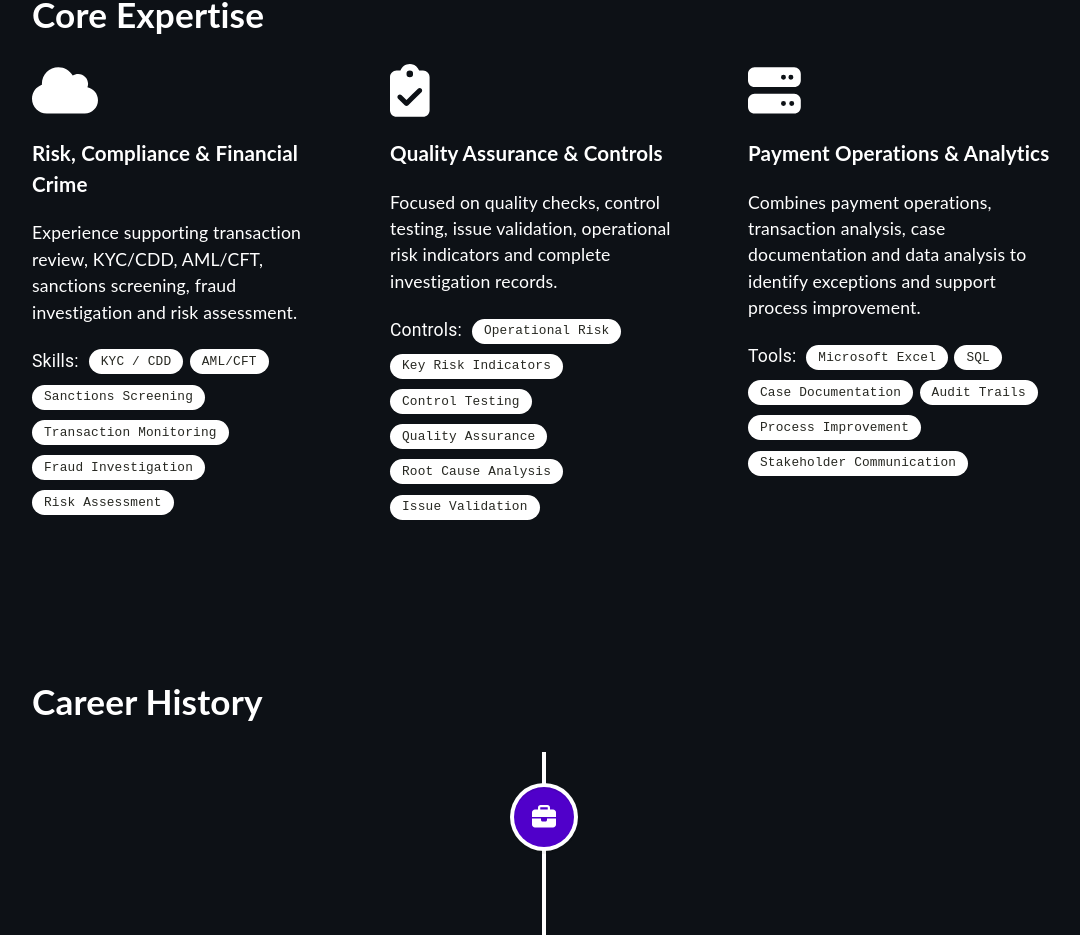
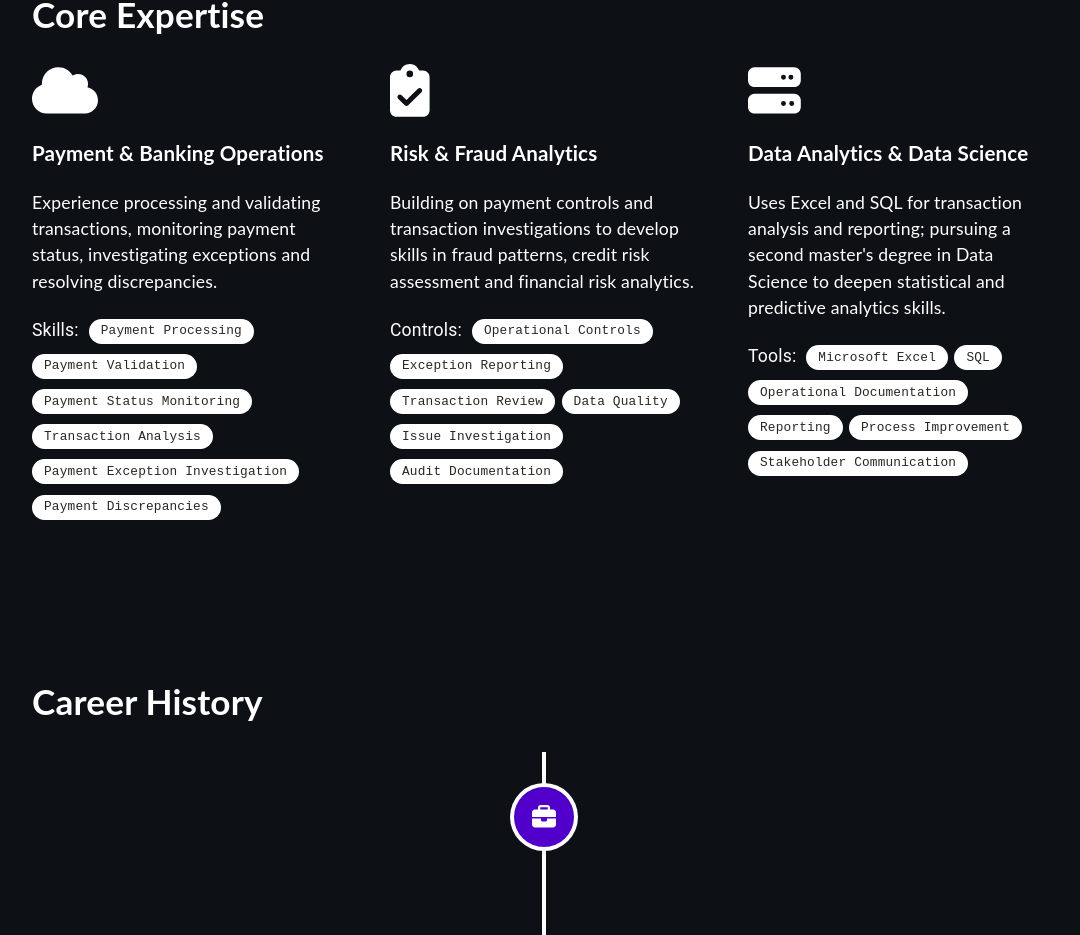
Before and after one commit to natinaelaberashi/portfolio-website, a React (Create React App) app: page / in a window 1280 px wide. Shown: the part 1046-1981 px from the top of the page, without its empty margins (96-1176 px from the left). Built offline with nearby package versions, Linux system fonts and the light colour scheme.

Commit message:
Align portfolio with payments, risk analytics and Data Science studies

```diff
--- a/src/components/Expertise.tsx
+++ b/src/components/Expertise.tsx
@@ -6,28 +6,28 @@ import Chip from '@mui/material/Chip';
 import '../assets/styles/Expertise.scss';
 
 const labelsFirst = [
-    "KYC / CDD",
-    "AML/CFT",
-    "Sanctions Screening",
-    "Transaction Monitoring",
-    "Fraud Investigation",
-    "Risk Assessment"
+    "Payment Processing",
+    "Payment Validation",
+    "Payment Status Monitoring",
+    "Transaction Analysis",
+    "Payment Exception Investigation",
+    "Payment Discrepancies"
 ];
 
 const labelsSecond = [
-    "Operational Risk",
-    "Key Risk Indicators",
-    "Control Testing",
-    "Quality Assurance",
-    "Root Cause Analysis",
-    "Issue Validation"
+    "Operational Controls",
+    "Exception Reporting",
+    "Transaction Review",
+    "Data Quality",
+    "Issue Investigation",
+    "Audit Documentation"
 ];
 
 const labelsThird = [
     "Microsoft Excel",
     "SQL",
-    "Case Documentation",
-    "Audit Trails",
+    "Operational Documentation",
+    "Reporting",
     "Process Improvement",
     "Stakeholder Communication"
 ];
@@ -40,8 +40,8 @@ function Expertise() {
             <div className="skills-grid">
                 <div className="skill">
                     <FontAwesomeIcon icon={faCloud} size="3x"/>
-                    <h3>Risk, Compliance & Financial Crime</h3>
-                    <p>Experience supporting transaction review, KYC/CDD, AML/CFT, sanctions screening, fraud investigation and risk assessment.</p>
+                    <h3>Payment & Banking Operations</h3>
+                    <p>Experience processing and validating transactions, monitoring payment status, investigating exceptions and resolving discrepancies.</p>
                     <div className="flex-chips">
                         <span className="chip-title">Skills:</span>
                         {labelsFirst.map((label, index) => (
@@ -52,8 +52,8 @@ function Expertise() {
 
                 <div className="skill">
                     <FontAwesomeIcon icon={faClipboardCheck} size="3x"/>
-                    <h3>Quality Assurance & Controls</h3>
-                    <p>Focused on quality checks, control testing, issue validation, operational risk indicators and complete investigation records.</p>
+                    <h3>Risk & Fraud Analytics</h3>
+                    <p>Building on payment controls and transaction investigations to develop skills in fraud patterns, credit risk assessment and financial risk analytics.</p>
                     <div className="flex-chips">
                         <span className="chip-title">Controls:</span>
                         {labelsSecond.map((label, index) => (
@@ -64,8 +64,8 @@ function Expertise() {
 
                 <div className="skill">
                     <FontAwesomeIcon icon={faServer} size="3x"/>
-                    <h3>Payment Operations & Analytics</h3>
-                    <p>Combines payment operations, transaction analysis, case documentation and data analysis to identify exceptions and support process improvement.</p>
+                    <h3>Data Analytics & Data Science</h3>
+                    <p>Uses Excel and SQL for transaction analysis and reporting; pursuing a second master's degree in Data Science to deepen statistical and predictive analytics skills.</p>
                     <div className="flex-chips">
                         <span className="chip-title">Tools:</span>
                         {labelsThird.map((label, index) => (
```
